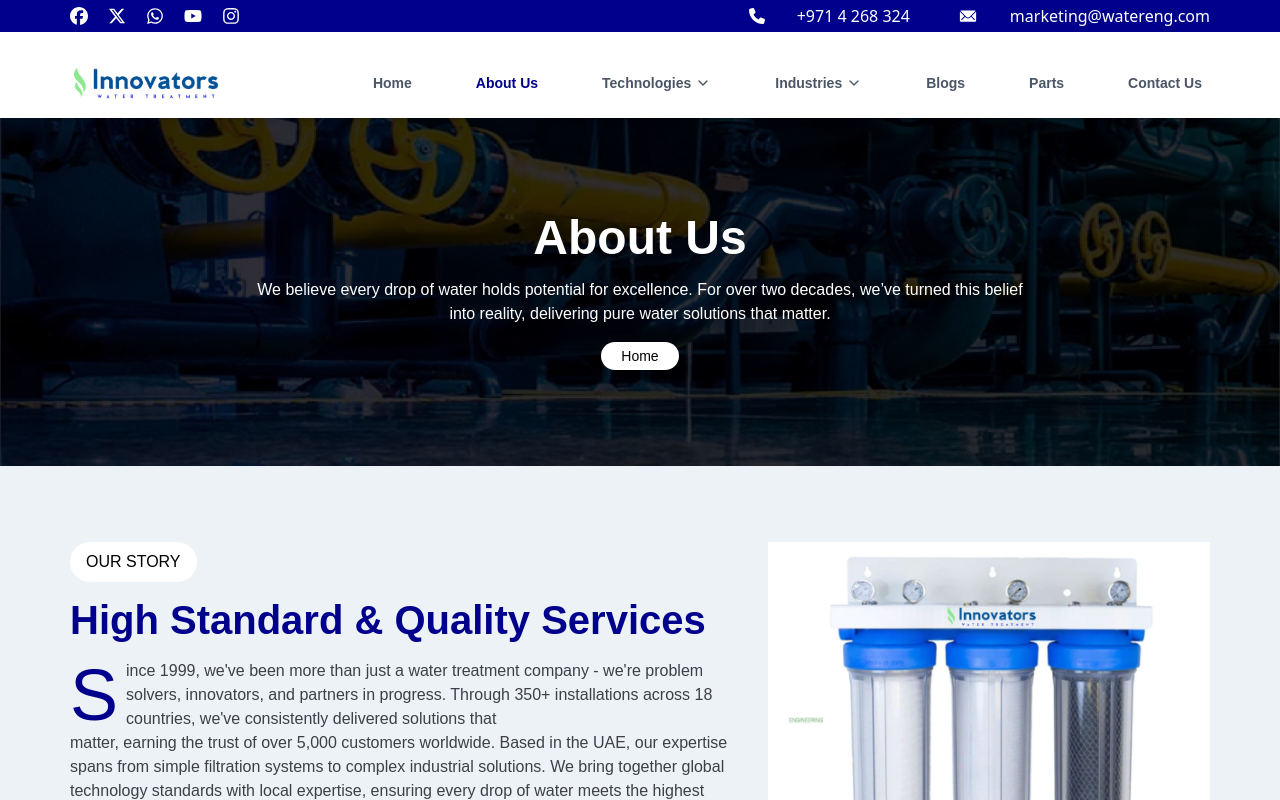
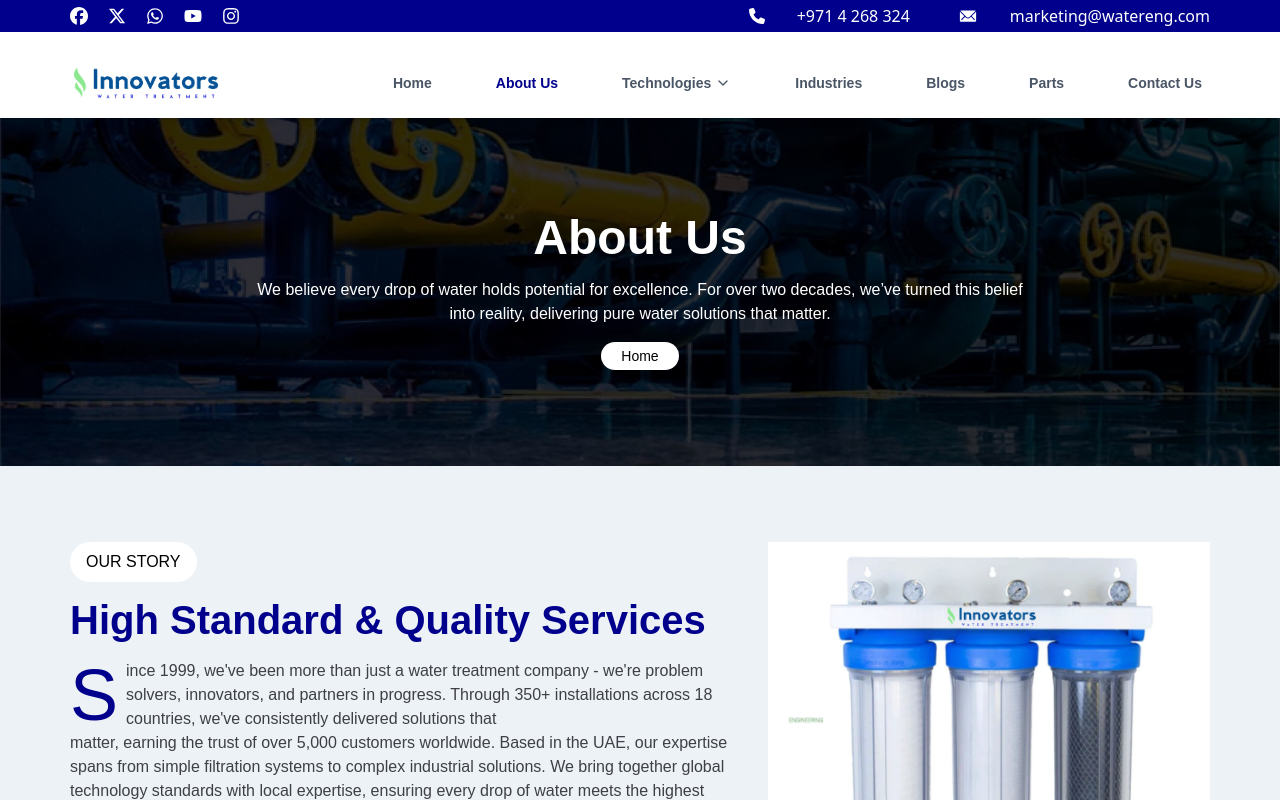
Before and after one commit to MirHussainJan/WaterTreatment, a React (Vite) app: page /about in a window 1280 px wide. Shown: the top 800 px of the page. Built offline with nearby package versions, Linux system fonts and the light colour scheme.

Commit message:
Removed Chevron from industries

```diff
--- a/src/components/Header.jsx
+++ b/src/components/Header.jsx
@@ -21,7 +21,7 @@ export default function Header() {
   { name: "Home", href: "/" },
   { name: "About Us", href: "/about" },
   { name: "Technologies", href: "/technologies", icon: <ChevronDown size={16} /> },
-  { name: "Industries", href: "/industries", icon: <ChevronDown size={16} /> },
+  { name: "Industries", href: "/industries" },
   { name: "Blogs", href: "/blogs" },
   { name: "Parts", href: "/parts" },
   { name: "Contact Us", href: "/contact" },
```
